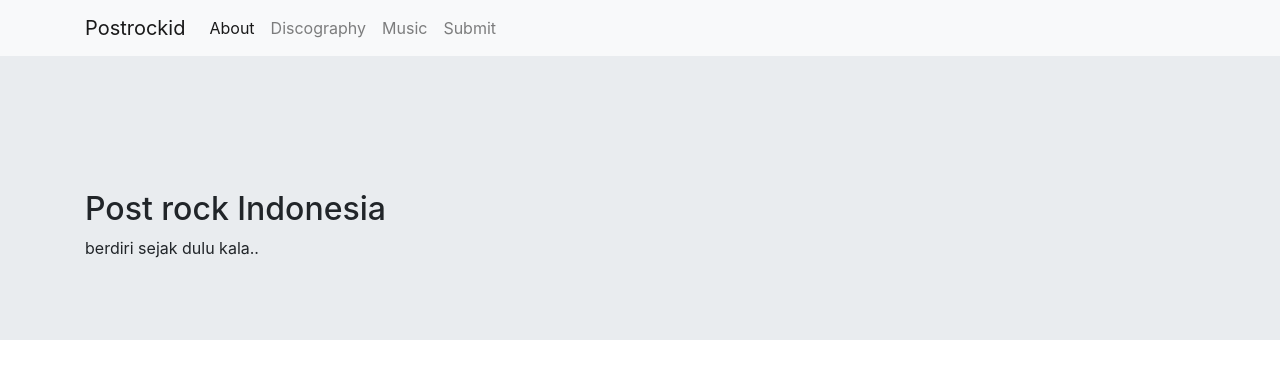
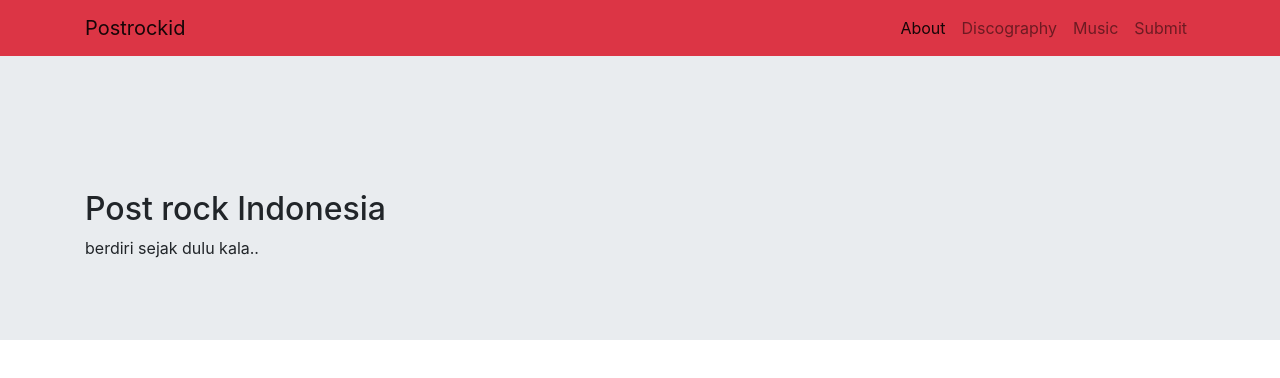
Before and after one commit to ryokavertikal/postrockid, a plain HTML site: page index.html in a window 1280 px wide. Drawn offline with nearby package versions, Linux system fonts and the light colour scheme.

Commit message:
Update index.html

```diff
--- a/index.html
+++ b/index.html
@@ -8,7 +8,7 @@
  </head>
 <body>
 
- <nav class="navbar navbar-expand-lg navbar-light bg-light">
+ <nav class="navbar navbar-expand-lg navbar-light bg-danger">
   <div class="container">
     <a href="#" class="navbar-brand"> Postrockid</a>
 
@@ -16,7 +16,7 @@
   </button>
 
   <div class="collapse navbar-collapse" id="navbarNav">
-   <ul class="navbar-nav">
+   <ul class="navbar-nav ml-auto">
     <li class="nav-item active">
      <a class="nav-link" href="#">About <span class="sr-only">(current)</span></a>
     </li>
```
